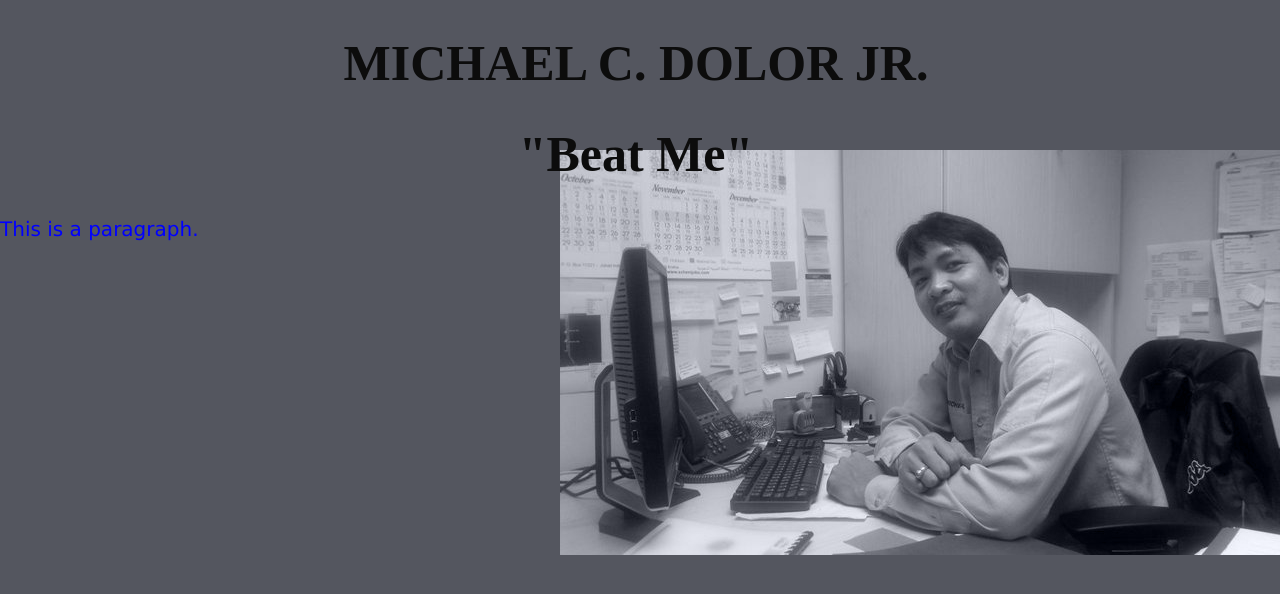
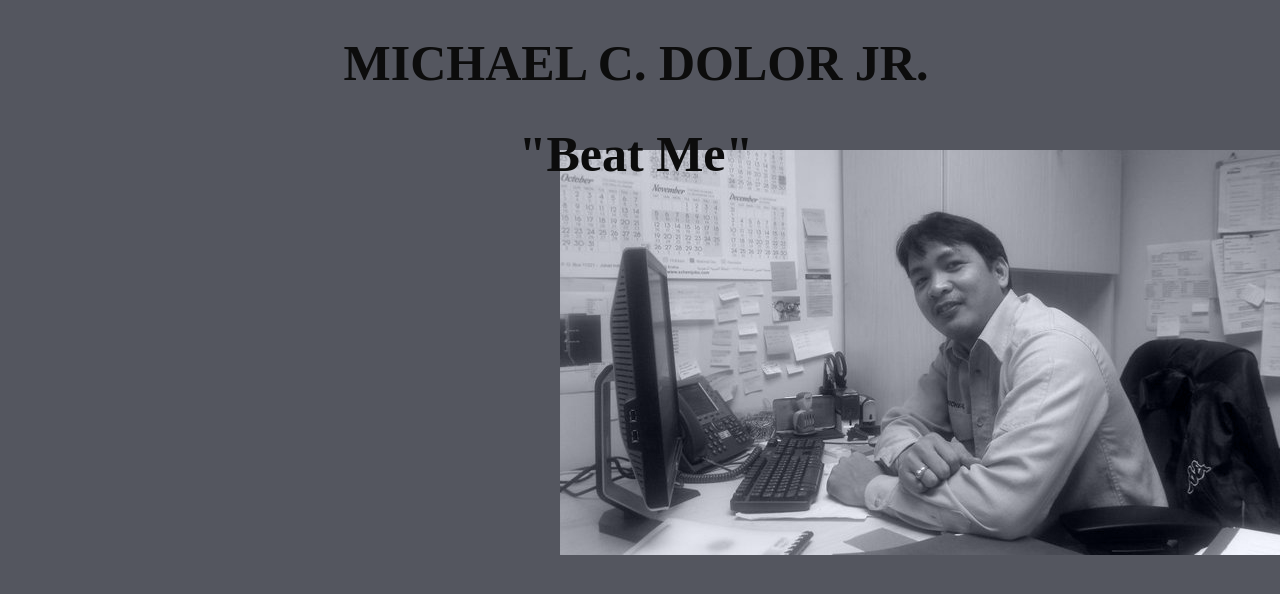
Before and after one commit to mikejrdolor/michaeljrdolor, a plain HTML site: page index.html in a window 1280 px wide. Drawn offline with Linux system fonts and the light colour scheme.

Commit message:
Update index.html

```diff
--- a/index.html
+++ b/index.html
@@ -10,7 +10,7 @@
         <h1>"Beat Me"</h1>
 
 
-            <p>This is a paragraph.</p>
+            <p></p>
 
       </body>
 </html>
```
